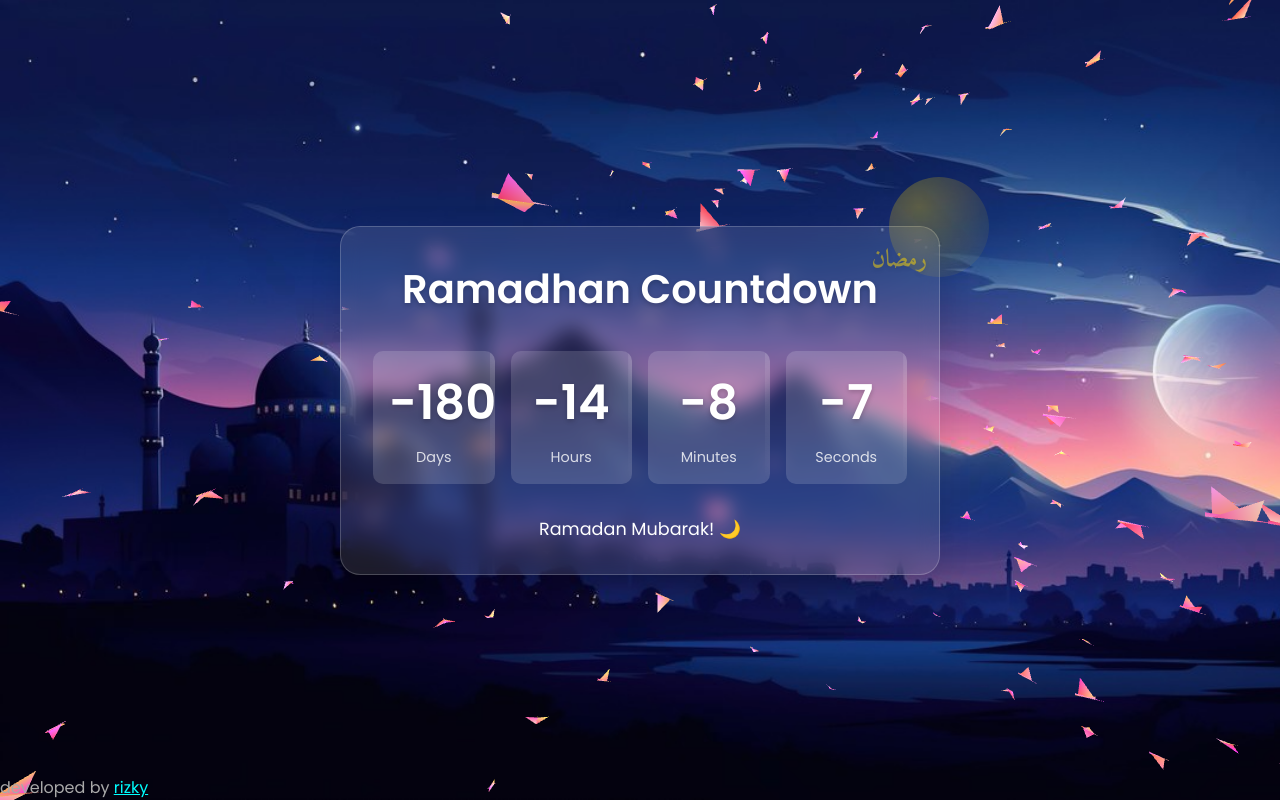
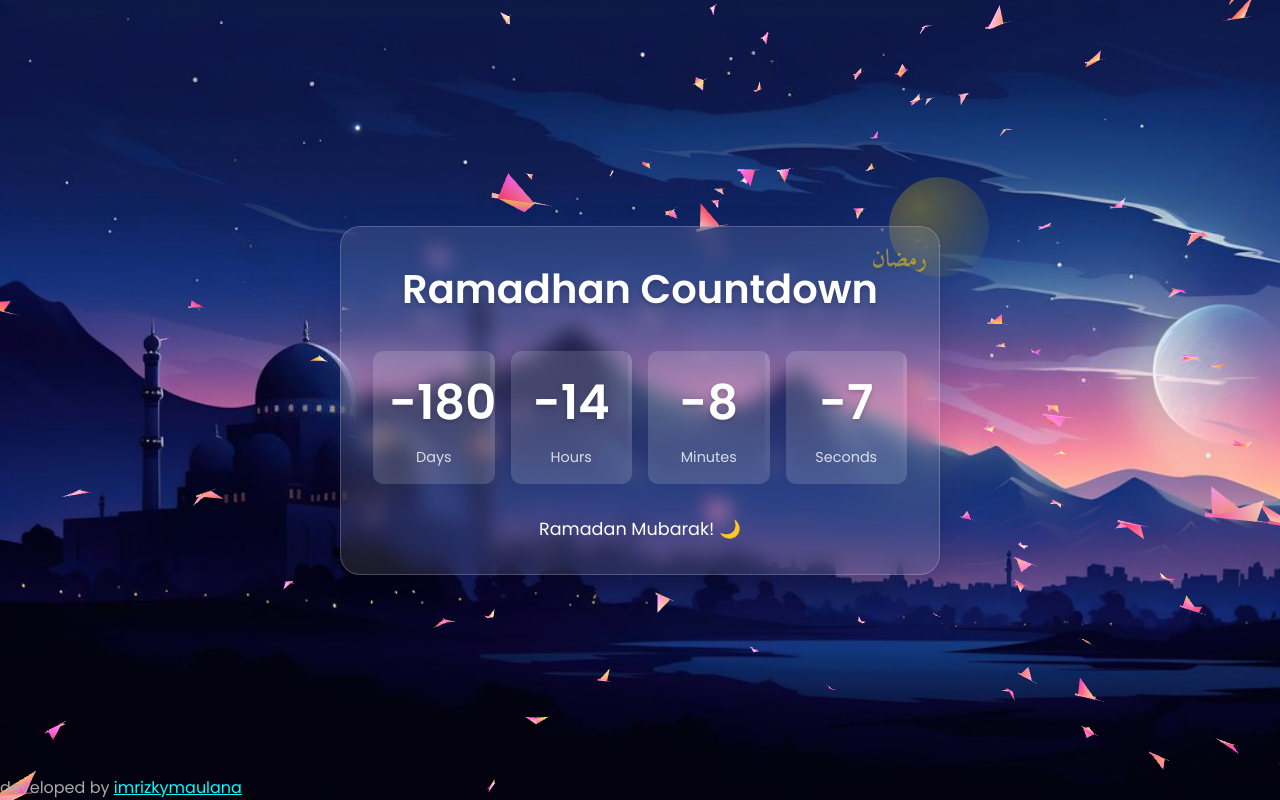
Before and after one commit to immarthen12/countdown-ramadhan-2026, a plain HTML site: page index.html in a window 1280 px wide. Drawn offline with nearby package versions, Linux system fonts and the light colour scheme; animation ran at ten frames a second.

Commit message:
Update index.html

```diff
--- a/index.html
+++ b/index.html
@@ -190,7 +190,7 @@ z-index: 10;
     </style>
 </head>
 <body>
-  <span id="dev">developed by <a href="https://multiai.id/creations/ramadhan-countdown-3d" target="_blank" rel="noopener noreferrer">rizky</a></span>
+  <span id="dev">developed by <a href="https://multiai.id/creations/ramadhan-countdown-3d" target="_blank" rel="noopener noreferrer">imrizkymaulana</a></span>
   <div id="vanta"></div>
     <div class="container">
         <div class="moon"></div>
@@ -244,4 +244,5 @@ z-index: 10;
         updateCountdown();
     </script>
 </body>
+
 </html>
```
